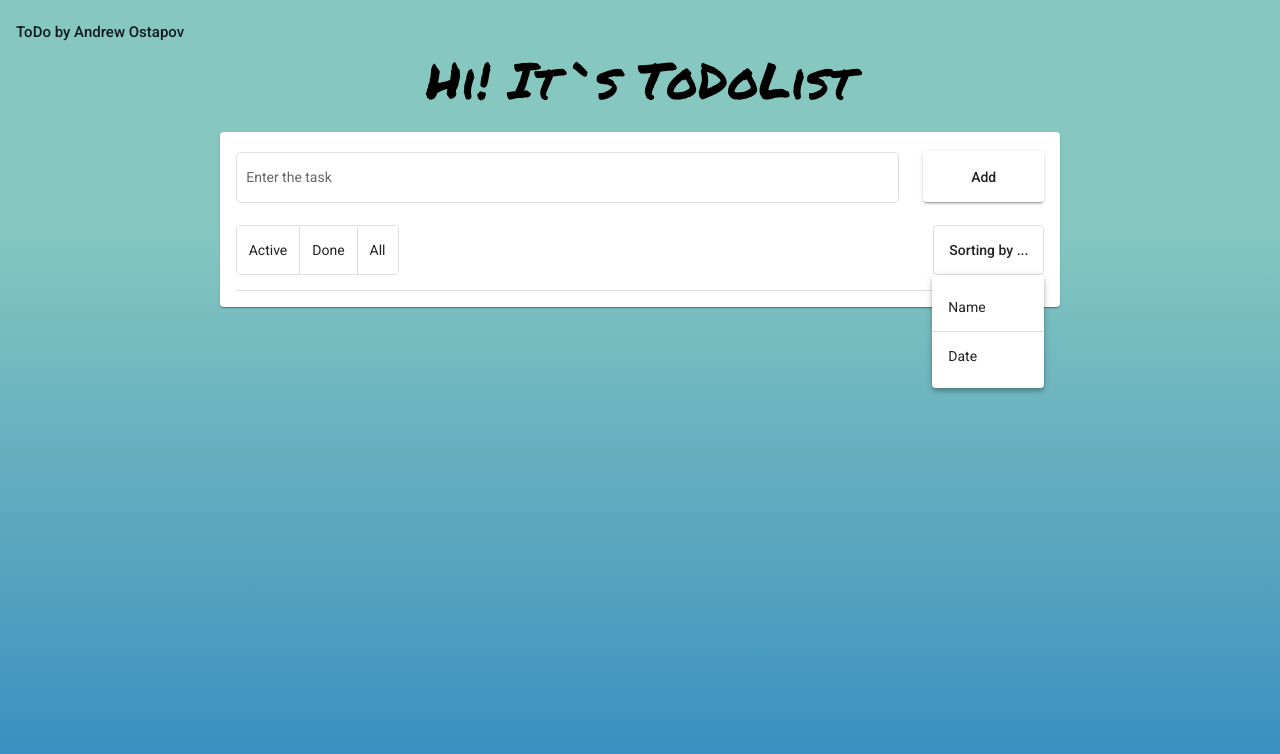
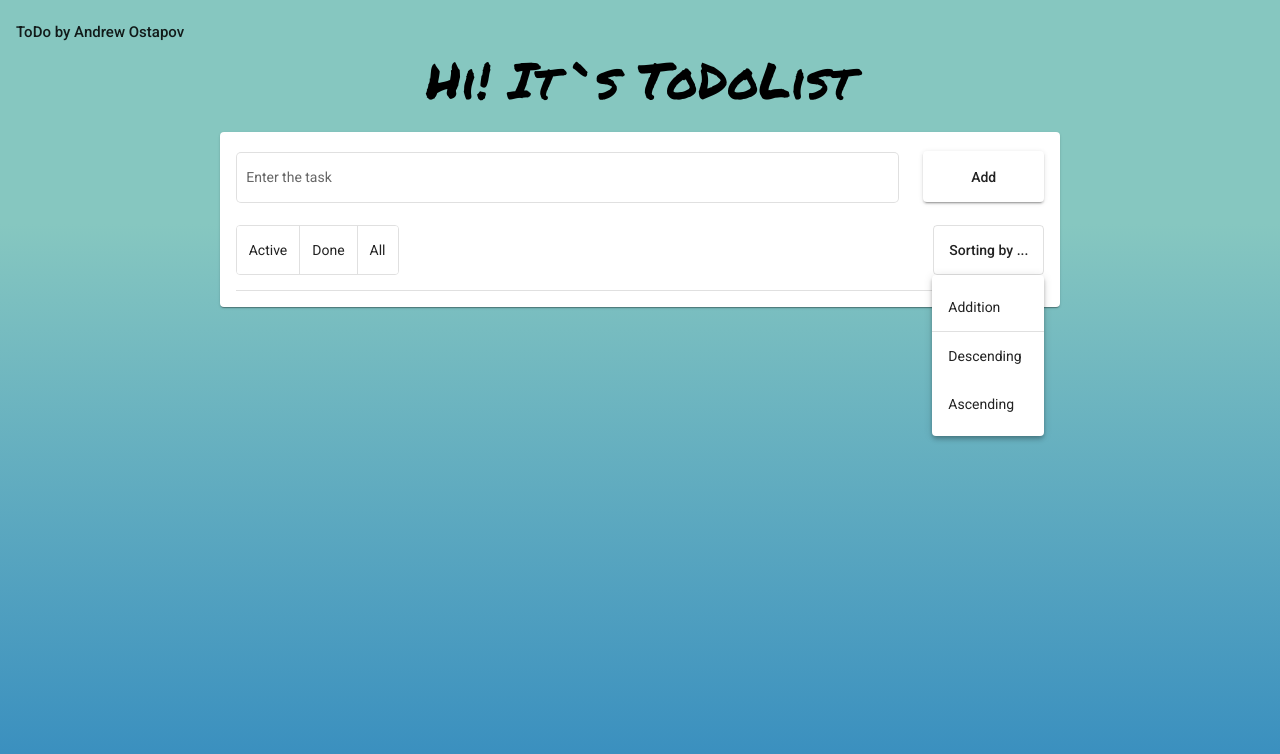
Before and after one commit to ostandrey/todo-angular, an Angular app: page / in a window 1280 px wide. Both pictures are taken after a click on the button "Sorting by ...". Shown: the top 754 px of the page. Built offline with nearby package versions, Linux system fonts and the light colour scheme.

Commit message:
add sorting itemlist

```diff
--- a/src/app/todo/todo-list/todo-list.component.html
+++ b/src/app/todo/todo-list/todo-list.component.html
@@ -10,9 +10,10 @@
   <div class="sorting">
     <button mat-stroked-button [matMenuTriggerFor]="beforeMenu" id="btn-sort">Sorting by ...</button>
     <mat-menu #beforeMenu="matMenu" xPosition="before">
-      <button mat-menu-item>Name</button>
+      <button mat-menu-item value="addition" (click)="returnSortingTodoItems('addition')">Addition</button>
       <mat-divider></mat-divider>
-      <button mat-menu-item>Date</button>
+      <button mat-menu-item value="descending" (click)="returnSortingTodoItems('descending')">Descending</button>
+      <button mat-menu-item value="ascending" (click)="returnSortingTodoItems('ascending')">Ascending</button>
     </mat-menu>
   </div>
 </div>
--- a/src/app/todo/todo-list/todo-list.component.ts
+++ b/src/app/todo/todo-list/todo-list.component.ts
@@ -22,7 +22,10 @@ export class TodoListComponent implements OnInit{
 
   returnTodoItems(value): void {
     this.todoService.returnTodoItems(value);
-    console.log(value);
+  }
 
+  returnSortingTodoItems(value): void {
+    this.todoService.returnSortingTodoItems(value);
+    // console.log(value);
   }
 }
--- a/src/app/todo/todo.service.ts
+++ b/src/app/todo/todo.service.ts
@@ -4,7 +4,6 @@ import {ITodo} from './todo.interface';
 
 const todoItemsList: ITodo[] = [];
 let todoIdCounter = 0;
-let isDone = false;
 
 @Injectable({
   providedIn: 'root'
@@ -20,7 +19,7 @@ export class TodoService {
     const todoItem = {
       id: todoIdCounter,
       name: newTodo,
-      isDone
+      isDone: false
     };
     todoItemsList.push(todoItem);
     this._todoItems.next(todoItemsList);
@@ -45,19 +44,40 @@ export class TodoService {
   }
 
   returnTodoItems(value: string): void {
-    if (value === 'all') {
-      this._todoItems.next(todoItemsList);
-    } else if (value === 'active') {
-      const activeTodos = todoItemsList.filter((todo: ITodo) => {
-        return !todo.isDone;
+    switch (value) {
+      case 'active':
+        const activeTodos = todoItemsList.filter((todo: ITodo) => {
+          return !todo.isDone;
+        });
+        this._todoItems.next(activeTodos);
+        break;
+      case 'done':
+        const doneTodos = todoItemsList.filter((todo: ITodo) => {
+          return todo.isDone;
+        });
+        this._todoItems.next(doneTodos);
+        break;
+      default:
+        this._todoItems.next(todoItemsList);
+    }
+  }
+
+  returnSortingTodoItems(value: string): void {
+    if (value === 'descending') {
+      const descendingTodos = todoItemsList.sort((a: ITodo , b: ITodo) => {
+        if (a.name < b.name) {
+          return 1;
+        }
       });
-      this._todoItems.next(activeTodos);
+      this._todoItems.next(descendingTodos);
     }
-    else if (value === 'done') {
-      const doneTodos = todoItemsList.filter((todo: ITodo) => {
-        return todo.isDone;
+    if (value === 'ascending') {
+      const ascendingTodos = todoItemsList.sort((a: ITodo , b: ITodo) => {
+        if (a.name > b.name) {
+          return 1;
+        }
       });
-      this._todoItems.next(doneTodos);
+      this._todoItems.next(ascendingTodos);
     }
   }
 }
```
